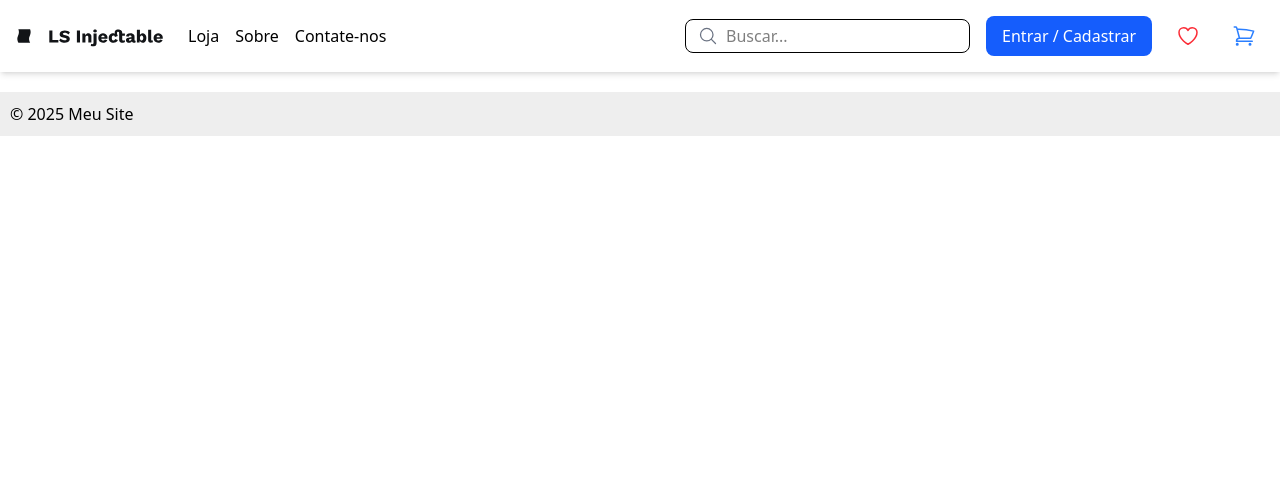
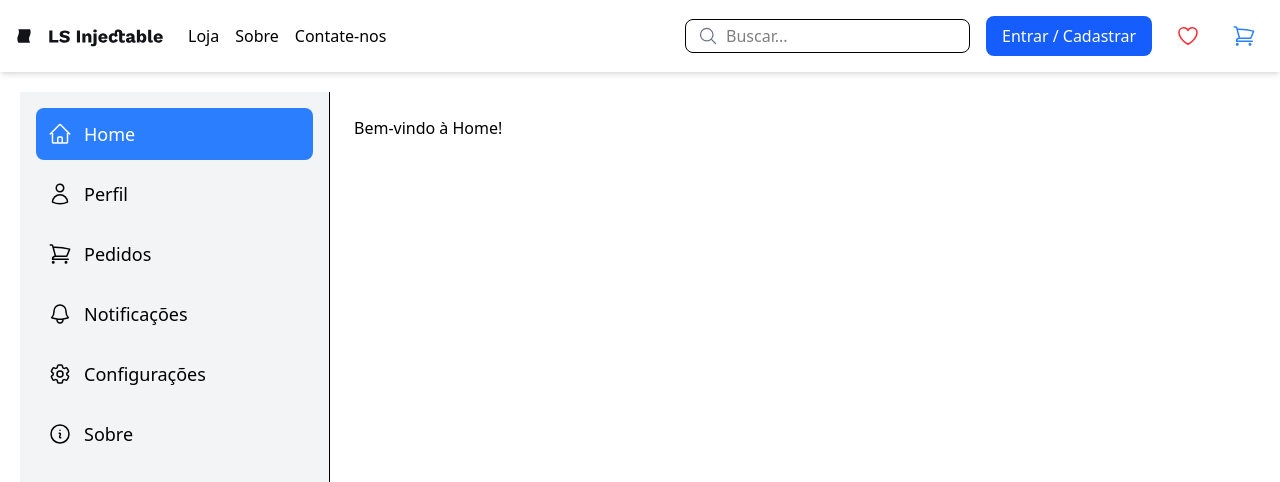
Before and after one commit to OsivaTech/ecommerce-front, a Next.js app: page /admin in a window 1280 px wide. Shown: the top 482 px of the page. Built offline with nearby package versions, Linux system fonts and the light colour scheme.

Commit message:
estrutura inicial front

```diff
--- a/src/api/auth/auth.ts
+++ b/src/api/auth/auth.ts
@@ -1,4 +1,4 @@
-import { auth } from '@/config/firebaseConfig'
+/* import { auth } from '@/config/firebaseConfig'
 import {
   browserLocalPersistence,
   browserSessionPersistence,
@@ -38,3 +38,4 @@ export const logout = async () => {
     throw error
   }
 }
+ */
--- a/src/api/users/operations.tsx
+++ b/src/api/users/operations.tsx
@@ -1,4 +1,4 @@
-import { getAuth, onAuthStateChanged } from 'firebase/auth'
+/* import { getAuth, onAuthStateChanged } from 'firebase/auth'
 import { getUserService } from './services'
 import { PropsGetUser } from './types'
 
@@ -30,3 +30,4 @@ async function getUserOperation(uid: string): Promise<PropsGetUser> {
 }
 
 export { getUserOperation, getCurrentUserUid }
+ */
--- a/src/api/users/services.tsx
+++ b/src/api/users/services.tsx
@@ -1,4 +1,4 @@
-// firestoreService.ts
+/* // firestoreService.ts
 
 import { doc, getDoc } from 'firebase/firestore'
 
@@ -22,3 +22,4 @@ class GetUserService {
 }
 
 export const getUserService = new GetUserService()
+ */
--- a/src/app/admin/layout.tsx
+++ b/src/app/admin/layout.tsx
@@ -1,3 +1,4 @@
+'use client'
 import AdminLayout from '@/layouts/AdminLayout'
 
 export default function RootLayout({
--- /dev/null
+++ b/src/app/admin/myaccount/page.tsx
@@ -0,0 +1,86 @@
+import {
+  HomeIcon,
+  UserIcon,
+  CreditCardIcon,
+  ShoppingBagIcon,
+  HeartIcon,
+  CogIcon,
+  LockClosedIcon,
+  BellIcon,
+  QuestionMarkCircleIcon,
+} from '@heroicons/react/24/outline'
+
+const accountOptions = [
+  {
+    icon: UserIcon,
+    title: 'Profile Information',
+    subtitle: 'Update your personal details',
+  },
+  {
+    icon: CreditCardIcon,
+    title: 'Payment Methods',
+    subtitle: 'Manage your saved cards',
+  },
+  {
+    icon: ShoppingBagIcon,
+    title: 'Order History',
+    subtitle: 'View your past purchases',
+  },
+  {
+    icon: HeartIcon,
+    title: 'Wishlist',
+    subtitle: 'View and manage your favorite items',
+  },
+  { icon: CogIcon, title: 'Settings', subtitle: 'Adjust your preferences' },
+  {
+    icon: LockClosedIcon,
+    title: 'Security',
+    subtitle: 'Update your password and security settings',
+  },
+  {
+    icon: BellIcon,
+    title: 'Notifications',
+    subtitle: 'Manage your notification preferences',
+  },
+  {
+    icon: QuestionMarkCircleIcon,
+    title: 'Help & Support',
+    subtitle: 'Get assistance and FAQs',
+  },
+  {
+    icon: HomeIcon,
+    title: 'Address Book',
+    subtitle: 'Manage your shipping addresses',
+  },
+]
+
+export default function MyAccount() {
+  return (
+    <div className="container mx-auto px-4 py-8">
+      {/* Breadcrumb */}
+      <nav className="text-gray-500 text-sm mb-4">
+        <span className="text-gray-700">Home</span> /{' '}
+        <span className="font-semibold">My Account</span>
+      </nav>
+
+      {/* Page Title */}
+      <h2 className="text-3xl font-bold mb-6">My Account</h2>
+
+      {/* Account Options */}
+      <div className="space-y-6">
+        {accountOptions.map((option, index) => (
+          <div
+            key={index}
+            className="flex items-center gap-4 p-4 bg-white shadow rounded-lg hover:bg-gray-50 transition"
+          >
+            <option.icon className="w-12 h-12 text-gray-700" />
+            <div>
+              <h3 className="text-lg font-semibold">{option.title}</h3>
+              <p className="text-gray-500 text-sm">{option.subtitle}</p>
+            </div>
+          </div>
+        ))}
+      </div>
+    </div>
+  )
+}
--- a/src/app/admin/page.tsx
+++ b/src/app/admin/page.tsx
@@ -1,9 +1,83 @@
 'use client'
 
-export default function About() {
+import { useState } from 'react'
+import {
+  HomeIcon,
+  UserIcon,
+  Cog6ToothIcon,
+  ShoppingCartIcon,
+  BellIcon,
+  InformationCircleIcon,
+} from '@heroicons/react/24/outline'
+
+const menuItems = [
+  {
+    id: 'home',
+    title: 'Home',
+    icon: <HomeIcon className="h-6 w-6" />,
+    content: 'Bem-vindo à Home!',
+  },
+  {
+    id: 'profile',
+    title: 'Perfil',
+    icon: <UserIcon className="h-6 w-6" />,
+    content: 'Aqui estão os detalhes do seu perfil.',
+  },
+  {
+    id: 'orders',
+    title: 'Pedidos',
+    icon: <ShoppingCartIcon className="h-6 w-6" />,
+    content: 'Seus pedidos recentes aparecem aqui.',
+  },
+  {
+    id: 'notifications',
+    title: 'Notificações',
+    icon: <BellIcon className="h-6 w-6" />,
+    content: 'Veja suas notificações.',
+  },
+  {
+    id: 'settings',
+    title: 'Configurações',
+    icon: <Cog6ToothIcon className="h-6 w-6" />,
+    content: 'Gerencie suas configurações.',
+  },
+  {
+    id: 'about',
+    title: 'Sobre',
+    icon: <InformationCircleIcon className="h-6 w-6" />,
+    content: 'Informações sobre nós.',
+  },
+]
+
+export default function MenuPage() {
+  const [selected, setSelected] = useState('home')
+
   return (
-    <div className="container mx-auto px-4 py-8 text-center text-4xl">
-      <h1>Pagina Admin</h1>
+    <div className="flex flex-col md:flex-row h-screen">
+      {/* Menu Lateral */}
+      <aside className="w-full md:w-1/3 lg:w-1/4 bg-gray-100 p-4 border-r">
+        <nav className="space-y-2">
+          {menuItems.map((item) => (
+            <button
+              key={item.id}
+              onClick={() => setSelected(item.id)}
+              className={`flex items-center gap-3 w-full p-3 rounded-lg text-left transition ${
+                selected === item.id
+                  ? 'bg-blue-500 text-white'
+                  : 'hover:bg-gray-200'
+              }`}
+            >
+              {item.icon}
+              <span className="text-lg">{item.title}</span>
+            </button>
+          ))}
+        </nav>
+      </aside>
+
+      {/* Conteúdo à Direita */}
+      <main className="flex-1 p-6">
+        {menuItems.find((item) => item.id === selected)?.content}
+      </main>
     </div>
   )
 }
--- a/src/layouts/AdminLayout.tsx
+++ b/src/layouts/AdminLayout.tsx
@@ -1,5 +1,7 @@
+'use client'
 import { ReactNode } from 'react'
-import Link from 'next/link'
+
+import Header from '@/components/header/Header'
 
 interface LayoutProps {
   children: ReactNode
@@ -7,27 +9,9 @@ interface LayoutProps {
 
 export default function AdminLayout({ children }: LayoutProps) {
   return (
-    <div style={{ display: 'flex' }}>
-      <nav
-        style={{
-          width: '250px',
-          background: '#222',
-          color: '#fff',
-          padding: '20px',
-        }}
-      >
-        <h2>Painel Admin</h2>
-
-        <ul>
-          <li>
-            <Link href="/admin/dashboard">Dashboard</Link>
-          </li>
-          <li>
-            <Link href="/admin/usuarios">Usuários</Link>
-          </li>
-        </ul>
-      </nav>
+    <>
+      <Header />
       <main style={{ flex: 1, padding: '20px' }}>{children}</main>
-    </div>
+    </>
   )
 }
--- a/src/layouts/MainLayout.tsx
+++ b/src/layouts/MainLayout.tsx
@@ -1,4 +1,7 @@
+'use client'
+
 import Header from '@/components/header/Header'
+import { usePathname } from 'next/navigation'
 import { ReactNode } from 'react'
 
 interface LayoutProps {
@@ -6,6 +9,13 @@ interface LayoutProps {
 }
 
 export default function MainLayout({ children }: LayoutProps) {
+  const pathname = usePathname()
+
+  const hiddenRoutes = ['/admin']
+
+  if (hiddenRoutes.includes(pathname)) {
+    return <>{children}</>
+  }
   return (
     <div>
       <Header />
```
